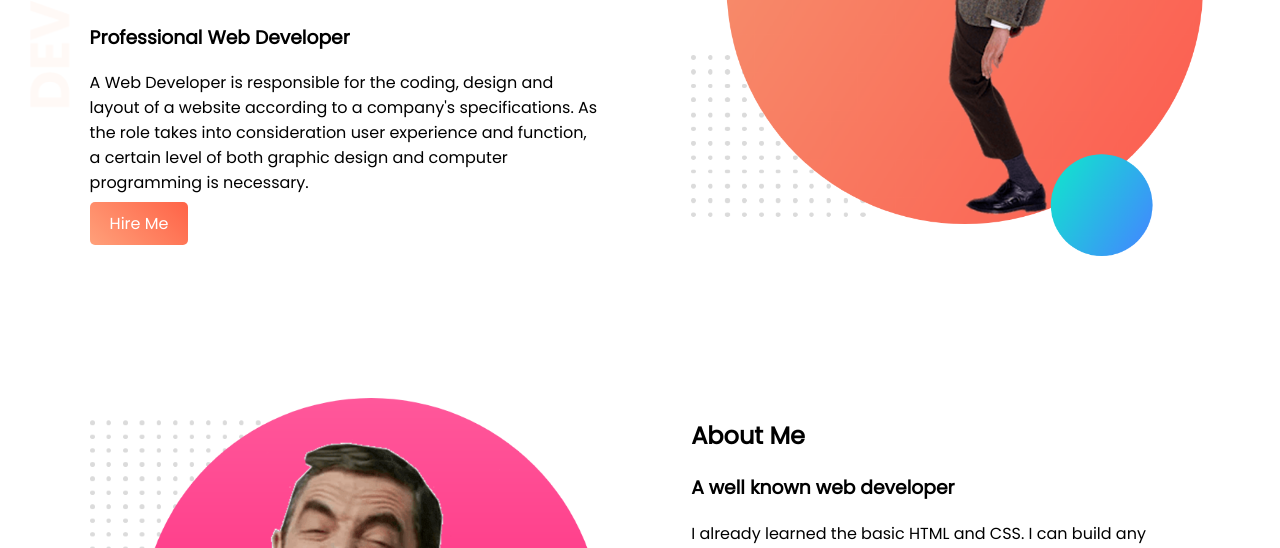
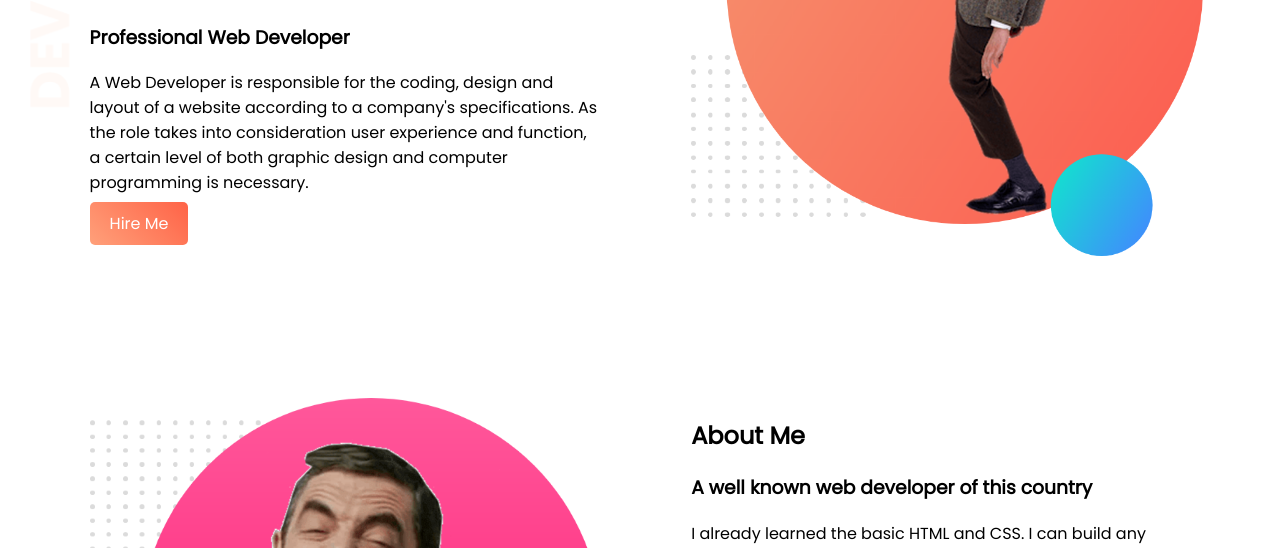
Before and after one commit to ShadmanShuvo/portfolio, a plain HTML site: page index.html in a window 1280 px wide. Shown: the part 252-800 px from the top of the page. Drawn offline with Linux system fonts and the light colour scheme.

Commit message:
Update index.html

```diff
--- a/index.html
+++ b/index.html
@@ -27,7 +27,7 @@
         </div>
         <div class="half-width">
             <h2>About Me</h2>
-            <h3>A well known web developer</h3>
+            <h3>A well known web developer of this country</h3>
             <p>I already learned the basic HTML and CSS. I can build any simple website. I can even teach my grandma how to make simple website. My goal is to build 3 websites and learn advanced topics.</p>
             <a class="link-button" target="_black" href="https://www.linkedin.com/in/shadmanshuvo96/">DOWNLOAD RESUME</a>
         </div>
```
